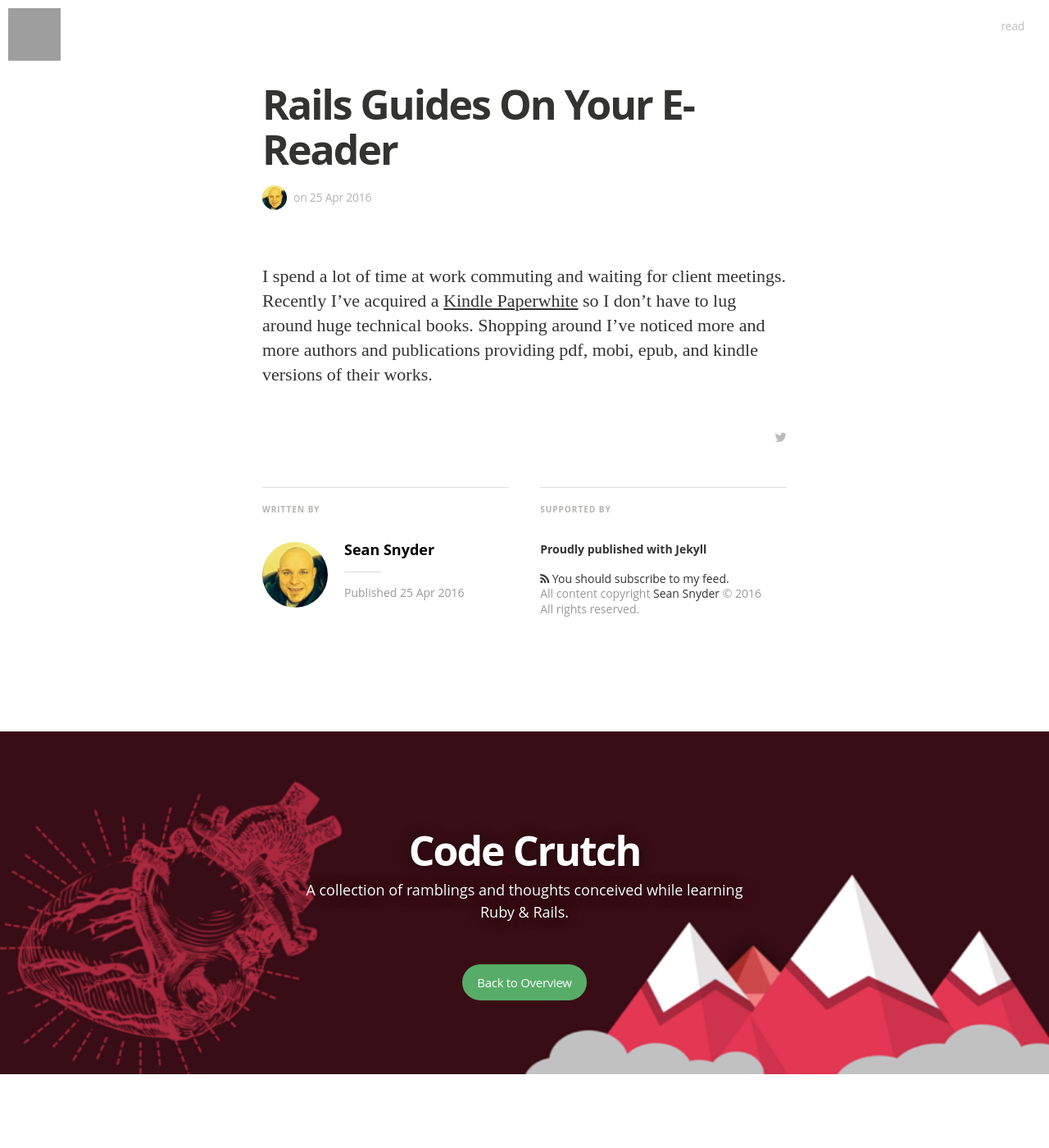
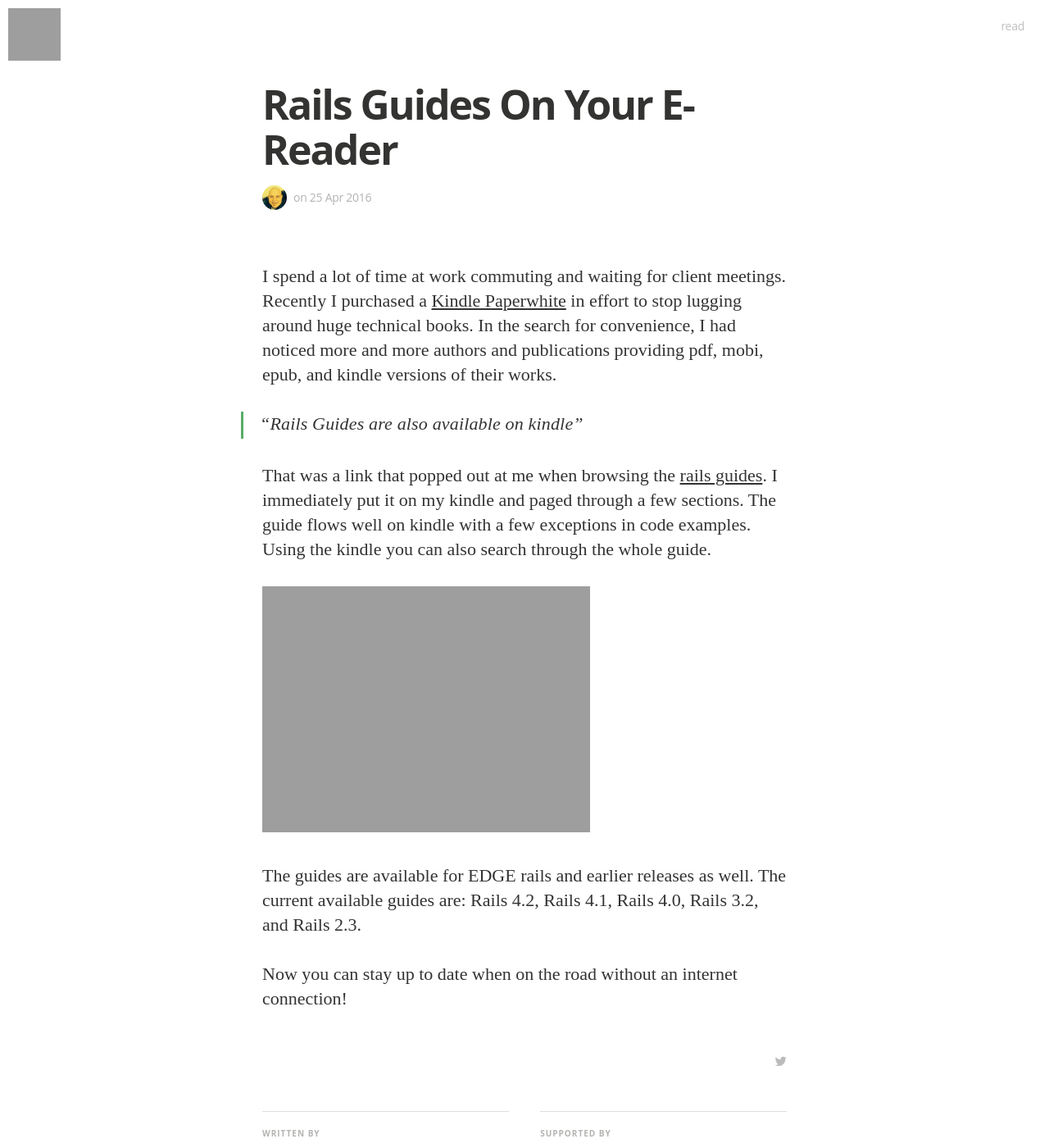
Before and after one commit to codecrutch/codecrutch.github.io, a Jekyll site: the page built from _posts/2016-04-25--reading-rails-guides-on-your-ereader.markdown, in a window 1280 px wide and 1400 px high. Shown: the whole window at 82% size. Built offline with Jekyll 4.4.1, drawn with Linux system fonts in a browser that asks for light colours; nearby versions of some CDN libraries; some web fonts are replaced; comment, search, counter and statistics services are not loaded; grey boxes are pictures that could not be loaded.

Commit message:
Add ereader post.

```diff
--- a/_posts/2016-04-25--reading-rails-guides-on-your-ereader.markdown
+++ b/_posts/2016-04-25--reading-rails-guides-on-your-ereader.markdown
@@ -6,4 +6,16 @@ date:   2016-04-25 13:00
 tags: ruby rails
 categories: ruby
 ---
-I spend a lot of time at work commuting and waiting for client meetings.  Recently I've acquired a [Kindle Paperwhite](http://www.amazon.com/Kindle-Paperwhite) so I don't have to lug around huge technical books.  Shopping around I've noticed more and more authors and publications providing pdf, mobi, epub, and kindle versions of their works.
+I spend a lot of time at work commuting and waiting for client meetings.  Recently I purchased a [Kindle Paperwhite](http://www.amazon.com/Kindle-Paperwhite) in effort to stop lugging around huge technical books.  In the search for convenience, I had noticed more and more authors and publications providing pdf, mobi, epub, and kindle versions of their works.
+
+
+> "Rails Guides are also available on kindle"
+
+That was a link that popped out at me when browsing the [rails
+guides](http://guides.rubyonrails.org/). I immediately put it on my kindle and paged through a few sections. The guide flows well on kindle with a few exceptions in code examples.  Using the kindle you can also search through the whole guide.
+
+![rails guide on a kindle]({{ site.url }}/assets/post-images/kindlerails.jpg)
+
+The guides are available for EDGE rails and earlier releases as well. The current available guides are: Rails 4.2, Rails 4.1, Rails 4.0, Rails 3.2, and Rails 2.3.
+
+Now you can stay up to date when on the road without an internet connection!
```
Also changed, not shown: 1 other file.
